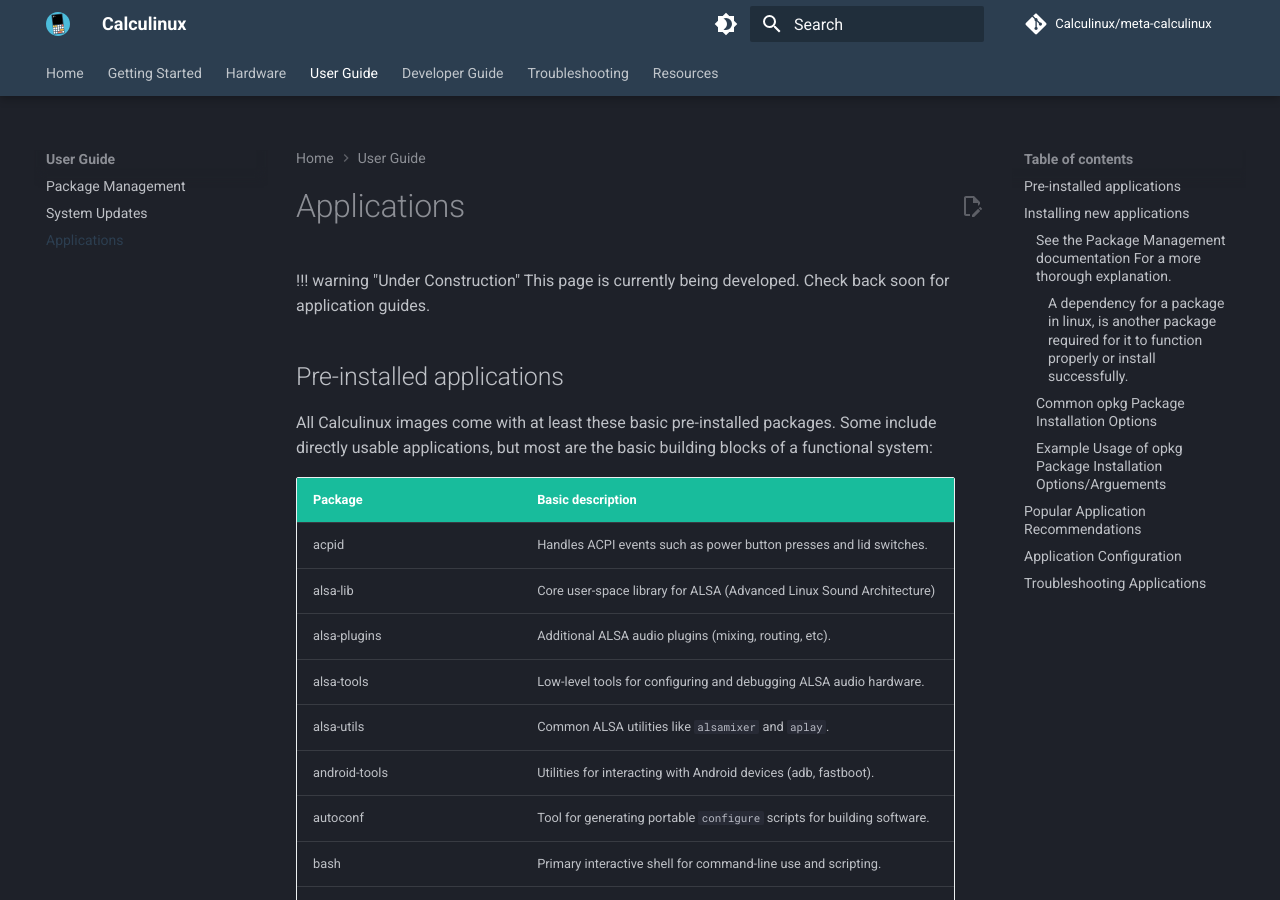
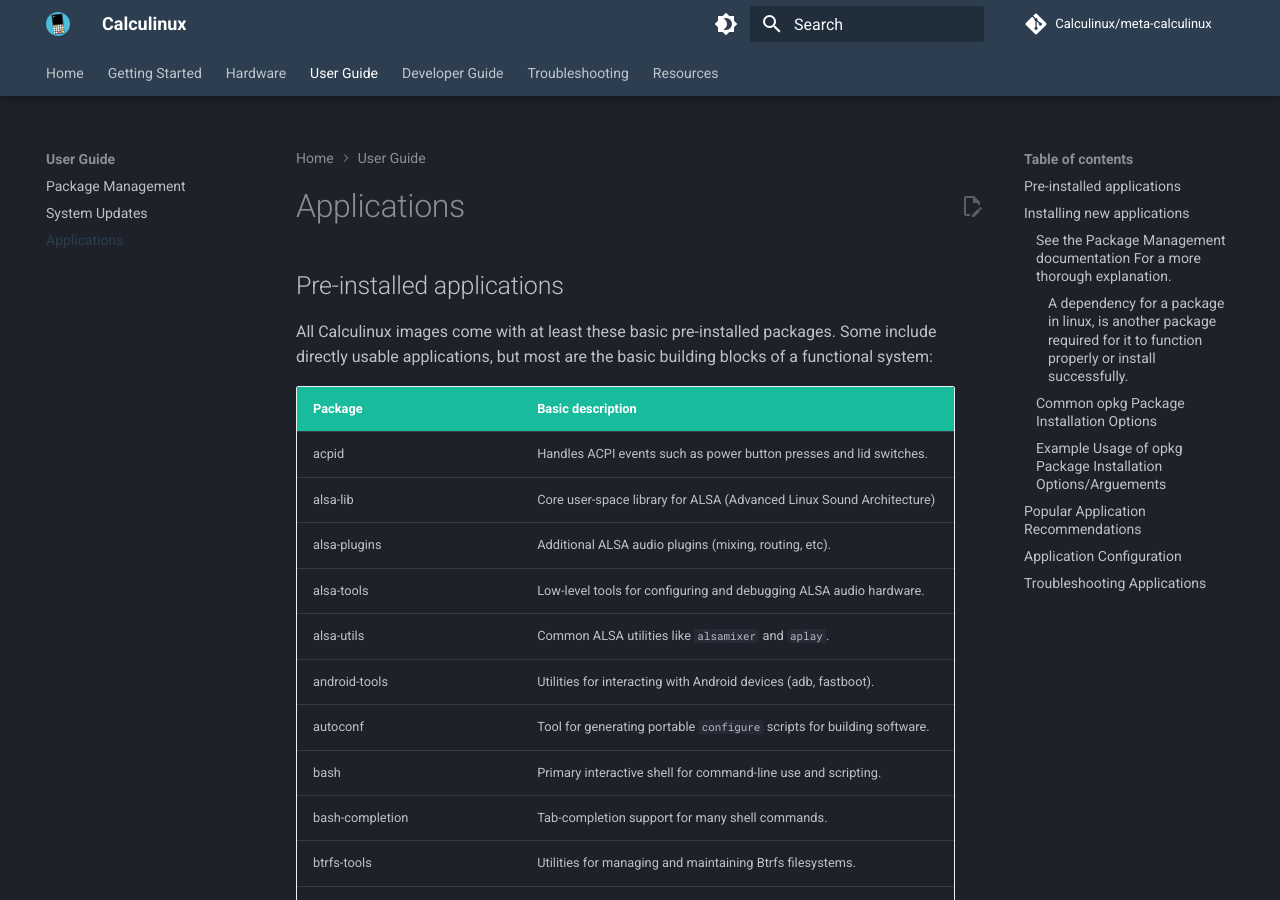
Before and after one commit to Calculinux/docs, an MkDocs documentation site: the page built from docs/user-guide/applications.md, in a window 1280 px wide and 900 px high. Built offline with MkDocs 1.6.1 and Material for MkDocs 9.7.7, drawn with Linux system fonts in a browser that asks for light colours; comment, search, counter and statistics services are not loaded.

Commit message:
Update applications.md to remove warning message (#16)
Removed 'Under Construction' warning from applications guide.

```diff
--- a/docs/user-guide/applications.md
+++ b/docs/user-guide/applications.md
@@ -1,7 +1,4 @@
 # Applications
-
-!!! warning "Under Construction" This page is currently being developed. Check
-back soon for application guides.
 
 ## Pre-installed applications
 
```
